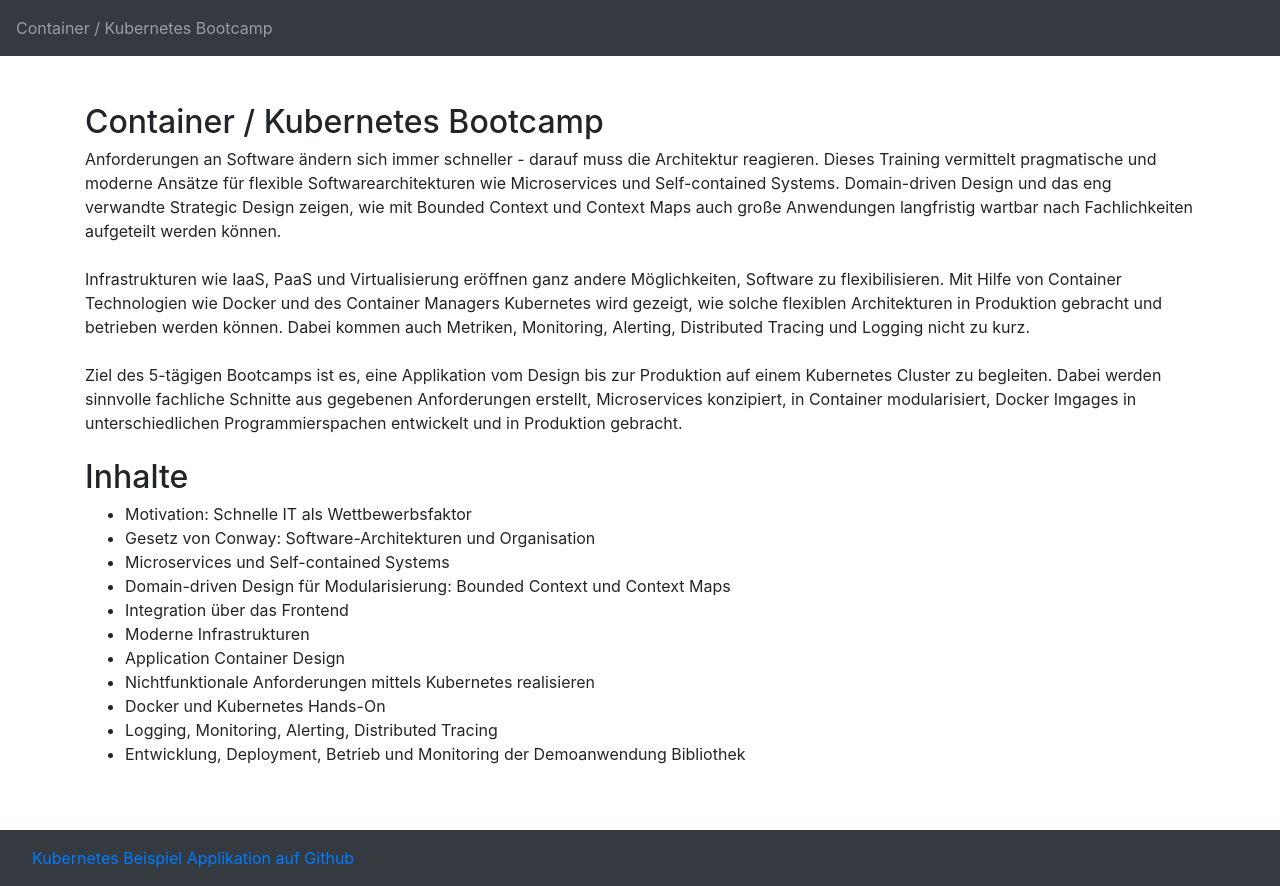
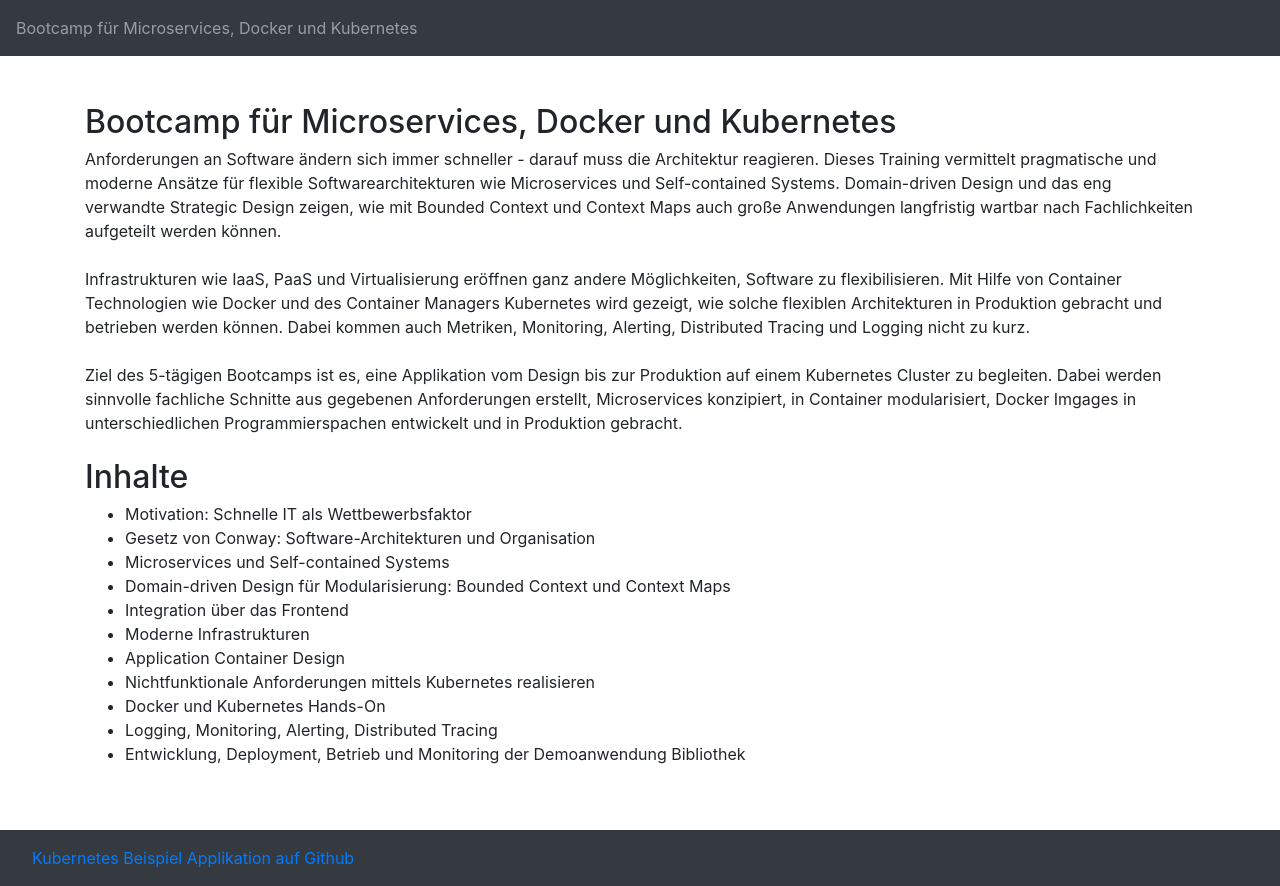
Before and after one commit to container-bootcamp/container-bootcamp.github.io, a plain HTML site: page index.html in a window 1280 px wide. Drawn offline with nearby package versions, Linux system fonts and the light colour scheme.

Commit message:
renaming

```diff
--- a/index.html
+++ b/index.html
@@ -2,7 +2,7 @@
 <html>
 
 <head>
-    <title>Contrainer / Kubernetes Bootcamp</title>
+    <title>Bootcamp für Microservices, Docker und Kubernetes</title>
     <link rel="stylesheet" href="https://maxcdn.bootstrapcdn.com/bootstrap/4.0.0-beta/css/bootstrap.min.css" integrity="sha384-/Y6pD6FV/Vv2HJnA6t+vslU6fwYXjCFtcEpHbNJ0lyAFsXTsjBbfaDjzALeQsN6M"
         crossorigin="anonymous">
     <meta charset="utf-8">
@@ -15,13 +15,13 @@
 <body>
     <nav class="navbar navbar-dark bg-dark">
         <span class="navbar-text">
-            Container / Kubernetes Bootcamp
+            Bootcamp für Microservices, Docker und Kubernetes
         </span>
     </nav>
 
     <div class="main">
         <div class="container">
-            <h2>Container / Kubernetes Bootcamp</h2>
+            <h2>Bootcamp für Microservices, Docker und Kubernetes</h2>
             <div>Anforderungen an Software &auml;ndern sich immer schneller - darauf muss die Architektur reagieren. Dieses Training
                 vermittelt pragmatische und moderne Ans&auml;tze f&uuml;r flexible Softwarearchitekturen wie Microservices
                 und Self-contained Systems. Domain-driven Design und das eng verwandte Strategic Design zeigen, wie mit Bounded
```
